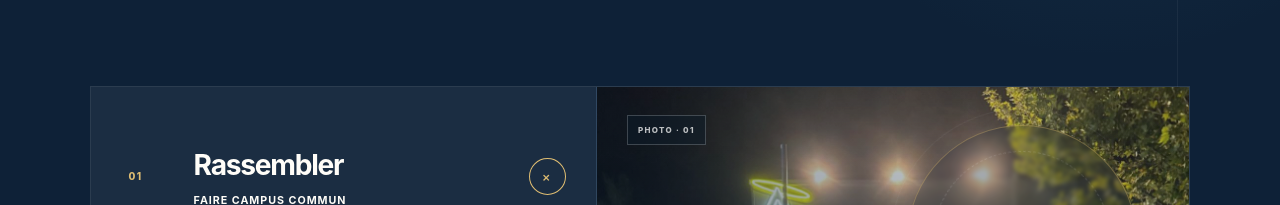
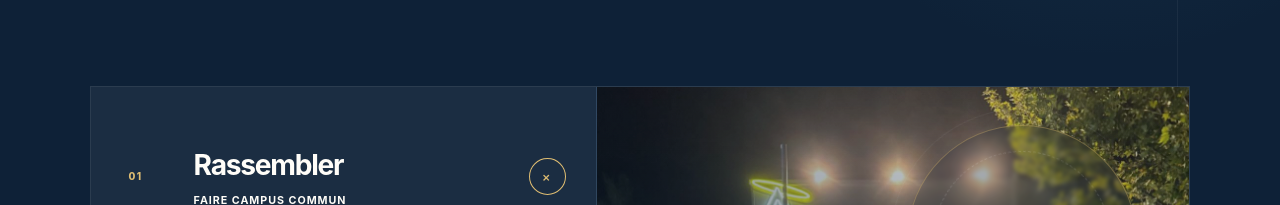
Before and after one commit to bdeveteuropea/bdeveteuropea.github.io, a Next.js app: page / in a window 1280 px wide. Shown: the part 2411-2616 px from the top of the page. Built offline with nearby package versions, Linux system fonts and the light colour scheme.

Commit message:
Remove photo labels from role gallery

```diff
--- a/app/page.tsx
+++ b/app/page.tsx
@@ -499,7 +499,6 @@ export default function Home() {
                       alt={activeExperience === index ? item.imageAlt : ""}
                       style={{ objectPosition: item.imagePosition }}
                     />
-                    <span>PHOTO · {item.number}</span>
                   </div>
                 ))}
               </div>
```
